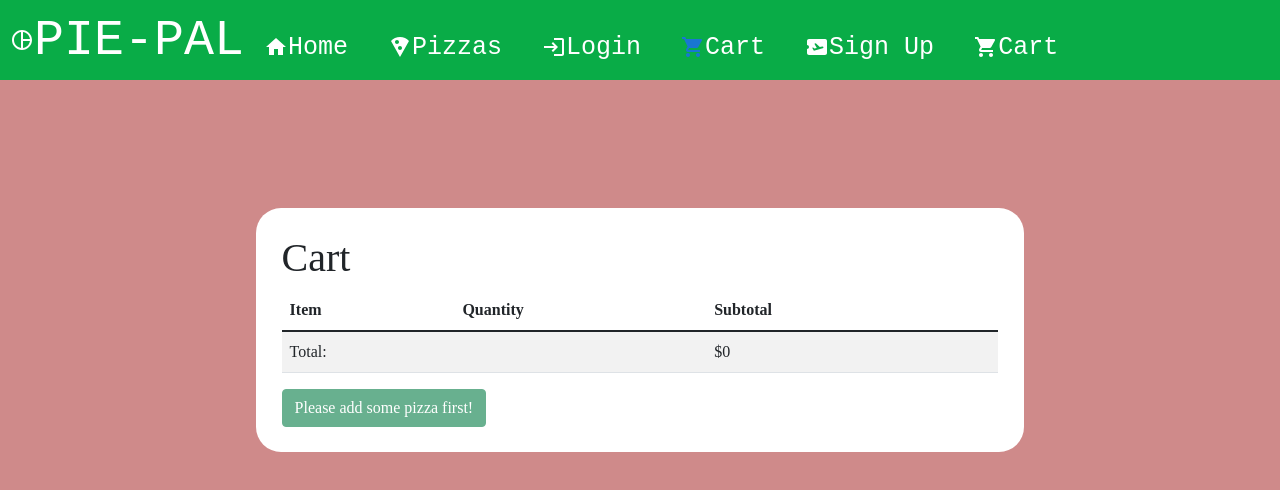
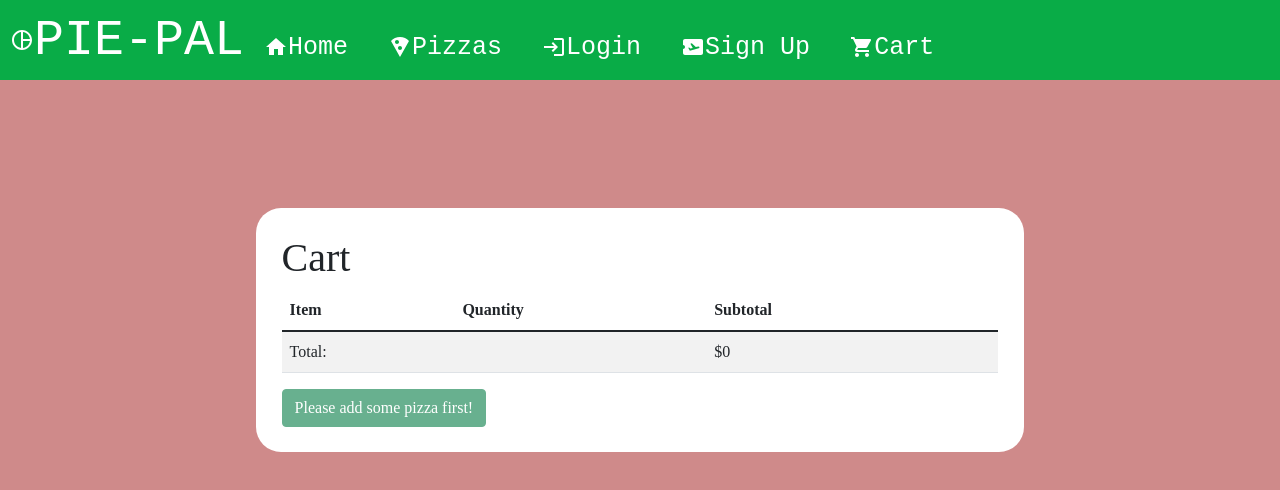
Before and after one commit to 2201-GraceShopper-CharmanderChargers/Pie-Pal, a React app: page /cart in a window 1280 px wide. Shown: the top 490 px of the page. Built offline with nearby package versions, Linux system fonts and the light colour scheme.

Commit message:
change ./Single pizza to ./single pizza in the store and visa versa in comp.

```diff
--- a/client/components/NavBar.js
+++ b/client/components/NavBar.js
@@ -75,12 +75,6 @@ const NavBar = ({ handleClick, isLoggedIn, cartSize, isAdmin }) => (
             <LoginIcon />
             Login
           </Link>
-          <Link className="navLink" to="/cart">
-            <Badge badgeContent={cartSize} color="success">
-              <ShoppingCartIcon color="primary" />
-            </Badge>
-            Cart
-          </Link>
           <Link className="navLink" to="/signup">
             <AirplaneTicketIcon />
             Sign Up
--- a/client/components/SInglePizza.js
+++ b/client/components/SInglePizza.js
@@ -1,7 +1,7 @@
 /* eslint-disable no-unused-vars */
 import React from 'react';
 import { connect } from 'react-redux';
-import { fetchPizza } from '../store/SinglePizza';
+import { fetchPizza } from '../store/singlePizza';
 import { addCart } from '../store/cart';
 import Cart from './Cart';
 import { Link } from 'react-router-dom';
--- a/client/store/index.js
+++ b/client/store/index.js
@@ -21,7 +21,7 @@ import thunkMiddleware from 'redux-thunk'
 import {composeWithDevTools} from 'redux-devtools-extension'
 import auth from './auth'
 import pizzasReducer from './pizzas';
-import pizzaReducer from './SinglePizza';
+import pizzaReducer from './singlePizza';
 import cartReducer from './cart';
 import userReducer from './users';
 
```
